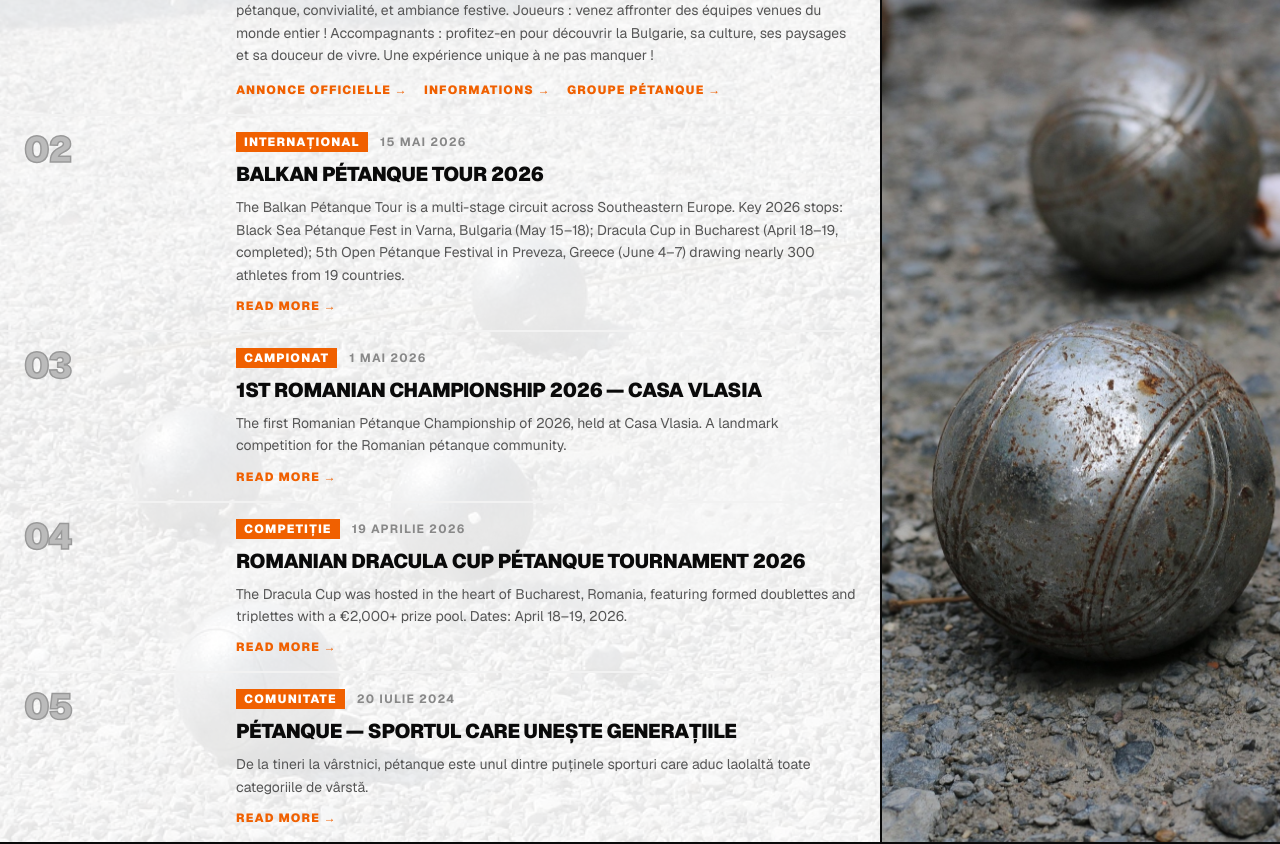
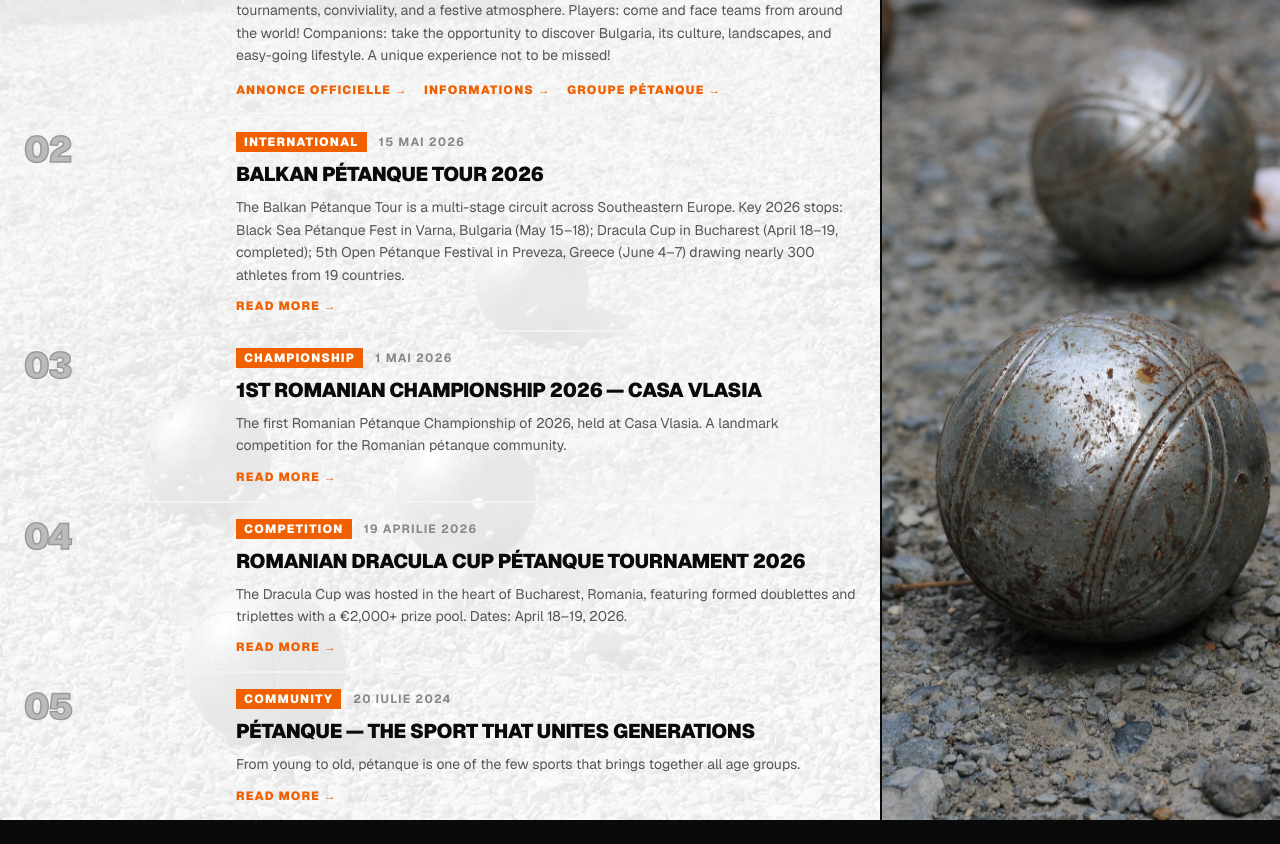
Before and after one commit to agoga70/petanque-corbeanca, a Next.js app: page /en/news in a window 1280 px wide. Shown: the part 320-1164 px from the top of the page. Built offline with nearby package versions, Linux system fonts and the light colour scheme.

Commit message:
News: translate article titles, excerpts and tags in all 3 locales

```diff
--- a/messages/en.json
+++ b/messages/en.json
@@ -77,7 +77,21 @@
     "title": "Pétanque News",
     "subtitle": "News from the world of pétanque",
     "read_more": "Read more",
-    "published": "Published on"
+    "published": "Published on",
+    "tag_international": "International",
+    "tag_championship": "Championship",
+    "tag_competition": "Competition",
+    "tag_community": "Community",
+    "a1_title": "Pétanque Fest Varna 2026",
+    "a1_excerpt": "An exceptional week on the shores of the Black Sea, featuring international pétanque tournaments, conviviality, and a festive atmosphere. Players: come and face teams from around the world! Companions: take the opportunity to discover Bulgaria, its culture, landscapes, and easy-going lifestyle. A unique experience not to be missed!",
+    "a2_title": "Balkan Pétanque Tour 2026",
+    "a2_excerpt": "The Balkan Pétanque Tour is a multi-stage circuit across Southeastern Europe. Key 2026 stops: Black Sea Pétanque Fest in Varna, Bulgaria (May 15–18); Dracula Cup in Bucharest (April 18–19, completed); 5th Open Pétanque Festival in Preveza, Greece (June 4–7) drawing nearly 300 athletes from 19 countries.",
+    "a3_title": "1st Romanian Championship 2026 — Casa Vlasia",
+    "a3_excerpt": "The first Romanian Pétanque Championship of 2026, held at Casa Vlasia. A landmark competition for the Romanian pétanque community.",
+    "a4_title": "Romanian Dracula Cup Pétanque Tournament 2026",
+    "a4_excerpt": "The Dracula Cup was hosted in the heart of Bucharest, Romania, featuring formed doublettes and triplettes with a €2,000+ prize pool. Dates: April 18–19, 2026.",
+    "a5_title": "Pétanque — the sport that unites generations",
+    "a5_excerpt": "From young to old, pétanque is one of the few sports that brings together all age groups."
   },
   "contact": {
     "title": "Contact",
--- a/messages/fr.json
+++ b/messages/fr.json
@@ -77,7 +77,21 @@
     "title": "Actualités Pétanque",
     "subtitle": "Les nouvelles du monde de la pétanque",
     "read_more": "Lire la suite",
-    "published": "Publié le"
+    "published": "Publié le",
+    "tag_international": "International",
+    "tag_championship": "Championnat",
+    "tag_competition": "Compétition",
+    "tag_community": "Communauté",
+    "a1_title": "Pétanque Fest Varna 2026",
+    "a1_excerpt": "Une semaine exceptionnelle sur les rives de la Mer Noire, entre tournois internationaux de pétanque, convivialité, et ambiance festive. Joueurs : venez affronter des équipes venues du monde entier ! Accompagnants : profitez-en pour découvrir la Bulgarie, sa culture, ses paysages et sa douceur de vivre. Une expérience unique à ne pas manquer !",
+    "a2_title": "Balkan Pétanque Tour 2026",
+    "a2_excerpt": "Le Balkan Pétanque Tour est un circuit à plusieurs étapes à travers l'Europe du Sud-Est. Étapes clés 2026 : Black Sea Pétanque Fest à Varna, Bulgarie (15–18 mai) ; Dracula Cup à Bucarest (18–19 avril, terminé) ; 5e Open Pétanque Festival à Preveza, Grèce (4–7 juin) avec près de 300 athlètes de 19 pays.",
+    "a3_title": "1er Championnat Roumain 2026 — Casa Vlasia",
+    "a3_excerpt": "Le premier Championnat Roumain de Pétanque 2026, organisé à Casa Vlasia. Une compétition phare pour la communauté pétanque roumaine.",
+    "a4_title": "Tournoi Roumain Dracula Cup Pétanque 2026",
+    "a4_excerpt": "La Dracula Cup s'est tenue au cœur de Bucarest, Roumanie, avec des doublettes et triplettes formées et une dotation de plus de 2 000 €. Dates : 18–19 avril 2026.",
+    "a5_title": "Pétanque — le sport qui unit les générations",
+    "a5_excerpt": "Des jeunes aux seniors, la pétanque est l'un des rares sports qui rassemble toutes les tranches d'âge."
   },
   "contact": {
     "title": "Contact",
--- a/messages/ro.json
+++ b/messages/ro.json
@@ -77,7 +77,21 @@
     "title": "Știri despre Pétanque",
     "subtitle": "Noutăți din lumea pétanque-ului",
     "read_more": "Citește mai mult",
-    "published": "Publicat pe"
+    "published": "Publicat pe",
+    "tag_international": "Internațional",
+    "tag_championship": "Campionat",
+    "tag_competition": "Competiție",
+    "tag_community": "Comunitate",
+    "a1_title": "Pétanque Fest Varna 2026",
+    "a1_excerpt": "O săptămână excepțională pe malurile Mării Negre, între turnee internaționale de pétanque, convivialitate și atmosferă festivă. Jucători: veniți să înfruntați echipe din toată lumea! Însoțitori: profitați pentru a descoperi Bulgaria, cultura, peisajele și dulceața vieții de aici. O experiență unică de neratat!",
+    "a2_title": "Balkan Pétanque Tour 2026",
+    "a2_excerpt": "Balkan Pétanque Tour este un circuit cu mai multe etape în Europa de Sud-Est. Etapele cheie din 2026: Black Sea Pétanque Fest în Varna, Bulgaria (15–18 mai); Dracula Cup în București (18–19 aprilie, finalizat); al 5-lea Open Pétanque Festival în Preveza, Grecia (4–7 iunie) cu aproape 300 de sportivi din 19 țări.",
+    "a3_title": "Campionatul Român de Pétanque 2026 — Casa Vlasia",
+    "a3_excerpt": "Primul Campionat Român de Pétanque din 2026, desfășurat la Casa Vlasia. O competiție de referință pentru comunitatea română de pétanque.",
+    "a4_title": "Turneul Dracula Cup Pétanque România 2026",
+    "a4_excerpt": "Dracula Cup a fost găzduit în inima Bucureștiului, cu formații de dublete și triplette și un premiu de peste 2.000€. Date: 18–19 aprilie 2026.",
+    "a5_title": "Pétanque — sportul care unește generațiile",
+    "a5_excerpt": "De la tineri la vârstnici, pétanque este unul dintre puținele sporturi care aduc laolaltă toate categoriile de vârstă."
   },
   "contact": {
     "title": "Contact",
--- a/src/app/[locale]/news/page.tsx
+++ b/src/app/[locale]/news/page.tsx
@@ -1,24 +1,24 @@
 import { useTranslations } from "next-intl";
 
-type Article = {
+type ArticleBase = {
   id: number;
   num: string;
-  title: string;
+  titleKey: string;
+  excerptKey: string;
+  tagKey: string;
   date: string;
-  excerpt: string;
-  tag: string;
   href: string | null;
   links: { label: string; url: string }[] | null;
 };
 
-const articles: Article[] = [
+const articles: ArticleBase[] = [
   {
     id: 5,
     num: "01",
-    title: "Pétanque Fest Varna 2026",
+    titleKey: "a1_title",
+    excerptKey: "a1_excerpt",
+    tagKey: "tag_international",
     date: "2026-06-04",
-    excerpt: "Une semaine exceptionnelle sur les rives de la Mer Noire, entre tournois internationaux de pétanque, convivialité, et ambiance festive. Joueurs : venez affronter des équipes venues du monde entier ! Accompagnants : profitez-en pour découvrir la Bulgarie, sa culture, ses paysages et sa douceur de vivre. Une expérience unique à ne pas manquer !",
-    tag: "Internațional",
     href: null,
     links: [
       { label: "Annonce officielle →", url: "https://www.facebook.com/photo?fbid=678151808699728&set=a.532071159974461" },
@@ -29,40 +29,40 @@ const articles: Article[] = [
   {
     id: 3,
     num: "02",
-    title: "Balkan Pétanque Tour 2026",
+    titleKey: "a2_title",
+    excerptKey: "a2_excerpt",
+    tagKey: "tag_international",
     date: "2026-05-15",
-    excerpt: "The Balkan Pétanque Tour is a multi-stage circuit across Southeastern Europe. Key 2026 stops: Black Sea Pétanque Fest in Varna, Bulgaria (May 15–18); Dracula Cup in Bucharest (April 18–19, completed); 5th Open Pétanque Festival in Preveza, Greece (June 4–7) drawing nearly 300 athletes from 19 countries.",
-    tag: "Internațional",
     href: "https://www.facebook.com/share/p/1Zq8th3XiP/",
     links: null,
   },
   {
     id: 2,
     num: "03",
-    title: "1st Romanian Championship 2026 — Casa Vlasia",
+    titleKey: "a3_title",
+    excerptKey: "a3_excerpt",
+    tagKey: "tag_championship",
     date: "2026-05-01",
-    excerpt: "The first Romanian Pétanque Championship of 2026, held at Casa Vlasia. A landmark competition for the Romanian pétanque community.",
-    tag: "Campionat",
     href: "https://www.facebook.com/PetanqueCorbeanca/posts/pfbid02DKTNUk5EGRWTycmpxfyDLwkSepdwz3CvBmcJMBvPf9TZsFvHvtew7oLJc841tRRVl",
     links: null,
   },
   {
     id: 1,
     num: "04",
-    title: "Romanian Dracula Cup Pétanque Tournament 2026",
+    titleKey: "a4_title",
+    excerptKey: "a4_excerpt",
+    tagKey: "tag_competition",
     date: "2026-04-19",
-    excerpt: "The Dracula Cup was hosted in the heart of Bucharest, Romania, featuring formed doublettes and triplettes with a €2,000+ prize pool. Dates: April 18–19, 2026.",
-    tag: "Competiție",
     href: "https://www.facebook.com/PetanqueCorbeanca/posts/pfbid02mHJBb2hXLdXNw8eQhPwbRurc4S3sssjhYXeyHd2smbJxw9eZgjUCs9D7mxMNqBoSl",
     links: null,
   },
   {
     id: 4,
     num: "05",
-    title: "Pétanque — sportul care unește generațiile",
+    titleKey: "a5_title",
+    excerptKey: "a5_excerpt",
+    tagKey: "tag_community",
     date: "2024-07-20",
-    excerpt: "De la tineri la vârstnici, pétanque este unul dintre puținele sporturi care aduc laolaltă toate categoriile de vârstă.",
-    tag: "Comunitate",
     href: "https://tctrail.ca/stories/petanque-parc-la-fontaine/",
     links: null,
   },
@@ -118,16 +118,16 @@ function NewsContent() {
                 <div className="md:col-span-3">
                   <div className="flex items-center gap-3 mb-2">
                     <span className="text-xs font-black uppercase tracking-widest px-2 py-0.5" style={{ background: "#F06000", color: "#fff" }}>
-                      {article.tag}
+                      {t(article.tagKey)}
                     </span>
                     <span className="text-xs font-bold uppercase tracking-widest" style={{ color: "#888" }}>
                       {new Date(article.date).toLocaleDateString("ro-RO", { day: "numeric", month: "long", year: "numeric" })}
                     </span>
                   </div>
                   <h2 className="font-black uppercase text-lg md:text-xl mb-2 transition-colors" style={{ letterSpacing: "-0.02em" }}>
-                    {article.title}
+                    {t(article.titleKey)}
                   </h2>
-                  <p style={{ color: "#555", lineHeight: 1.6, fontSize: "0.875rem" }}>{article.excerpt}</p>
+                  <p style={{ color: "#555", lineHeight: 1.6, fontSize: "0.875rem" }}>{t(article.excerptKey)}</p>
 
                   {/* Multiple links */}
                   {article.links && (
```
